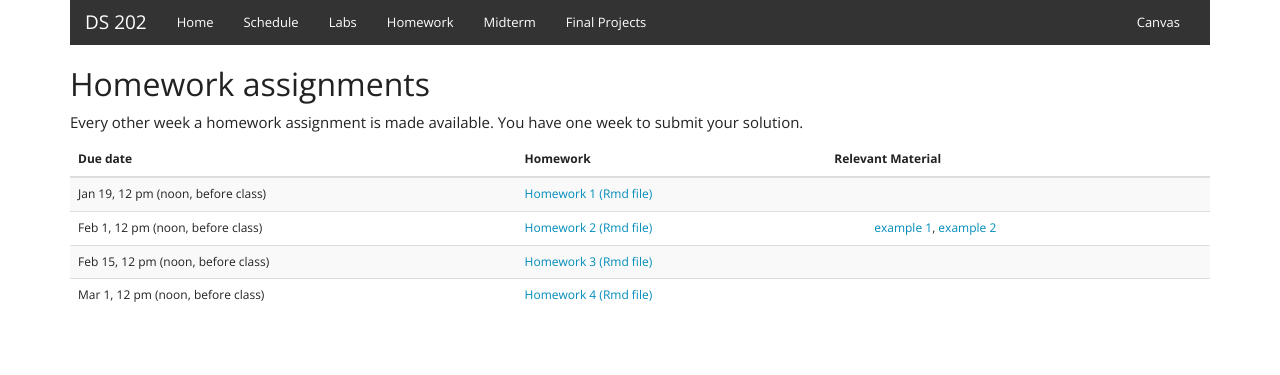
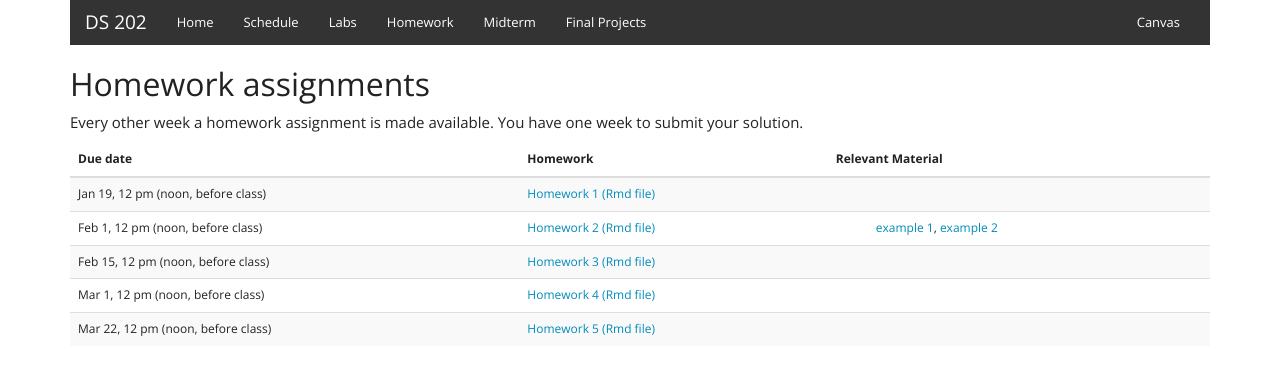
Before and after one commit to DS202-at-ISU/DS202-at-ISU.github.io-2018, a Jekyll site: the page built from homework.html, in a window 1280 px wide. Shown: the top 375 px of the page. Built offline with Jekyll 4.4.1, drawn with Linux system fonts in a browser that asks for light colours.

Commit message:
homework link

```diff
--- a/homework.html
+++ b/homework.html
@@ -45,6 +45,13 @@ Every other week a homework assignment is made available. You have one week to s
       <tr>
         <td>Mar 1, 12 pm (noon, before class)</td>
         <td><a href="homework/homework04.html">Homework 4</a> <a href="homework/homework04.Rmd">(Rmd file)</a></td>
+        <td>
+          <dd></dd>
+        </td>
+      </tr>
+      <tr>
+        <td>Mar 22, 12 pm (noon, before class)</td>
+        <td><a href="homework/homework05.html">Homework 5</a> <a href="homework/homework05.Rmd">(Rmd file)</a></td>
         <td>
           <dd></dd>
         </td>
```
